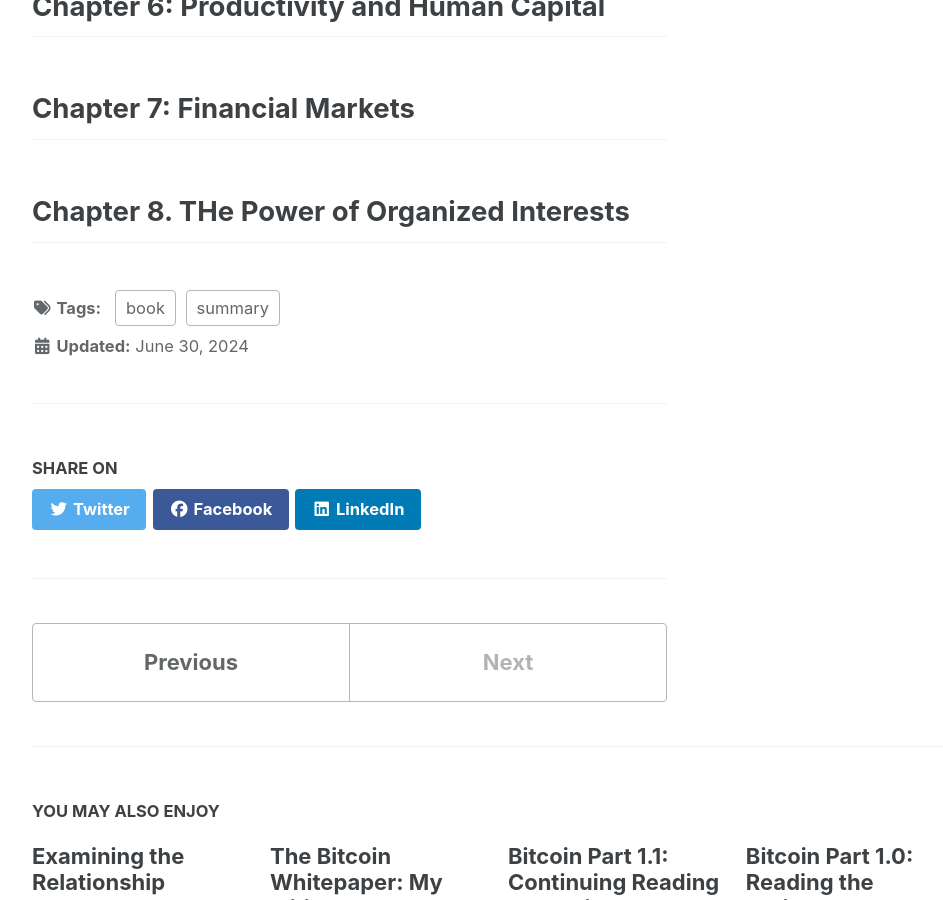
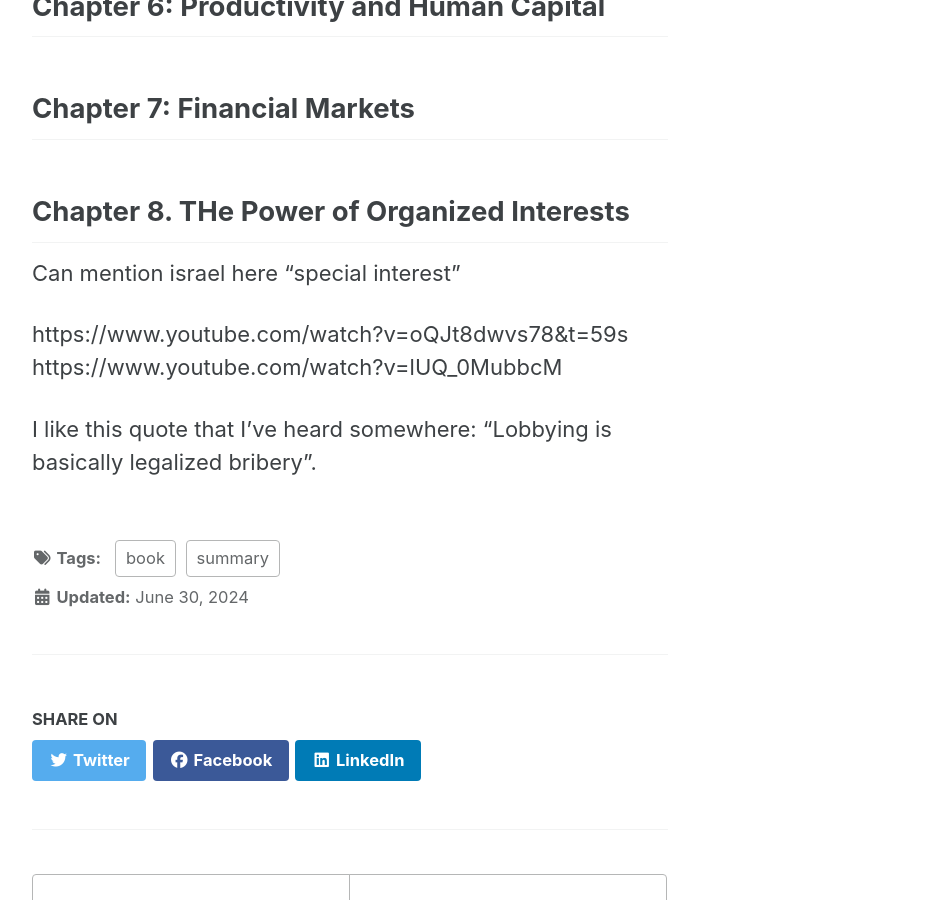
Before and after one commit to andreigue/andreigue.github.io, a Jekyll site: the page built from _posts/2024-06-30-naked-econ.md, in a window 1280 px wide and 900 px high, scrolled down 2244 px. Shown: the whole window, without its empty margins (290-1233 px from the left). Built offline with Jekyll 4.4.1, drawn with Linux system fonts in a browser that asks for light colours; cached includes are drawn as plain includes; nearby versions of some CDN libraries.

Commit message:
Add note about organized interest topic

```diff
--- a/_posts/2024-06-30-naked-econ.md
+++ b/_posts/2024-06-30-naked-econ.md
@@ -33,3 +33,11 @@ By selfish, I mean we all act in a way to be happier (as well off as possible),
 ## Chapter 7: Financial Markets
 
 ## Chapter 8. THe Power of Organized Interests
+
+
+Can mention israel here "special interest"
+
+https://www.youtube.com/watch?v=oQJt8dwvs78&t=59s
+https://www.youtube.com/watch?v=lUQ_0MubbcM
+
+I like this quote that I've heard somewhere: "Lobbying is basically legalized bribery".
```
